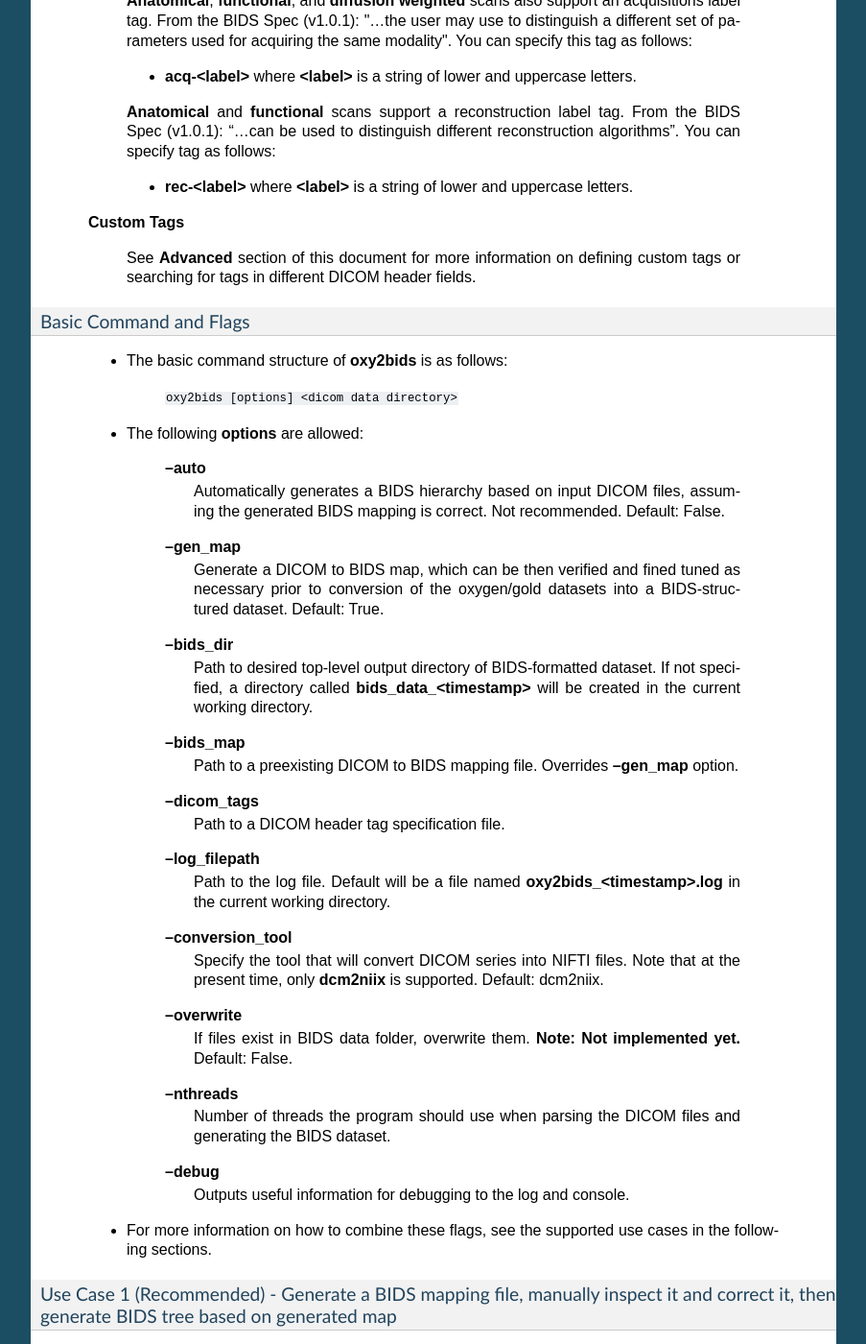
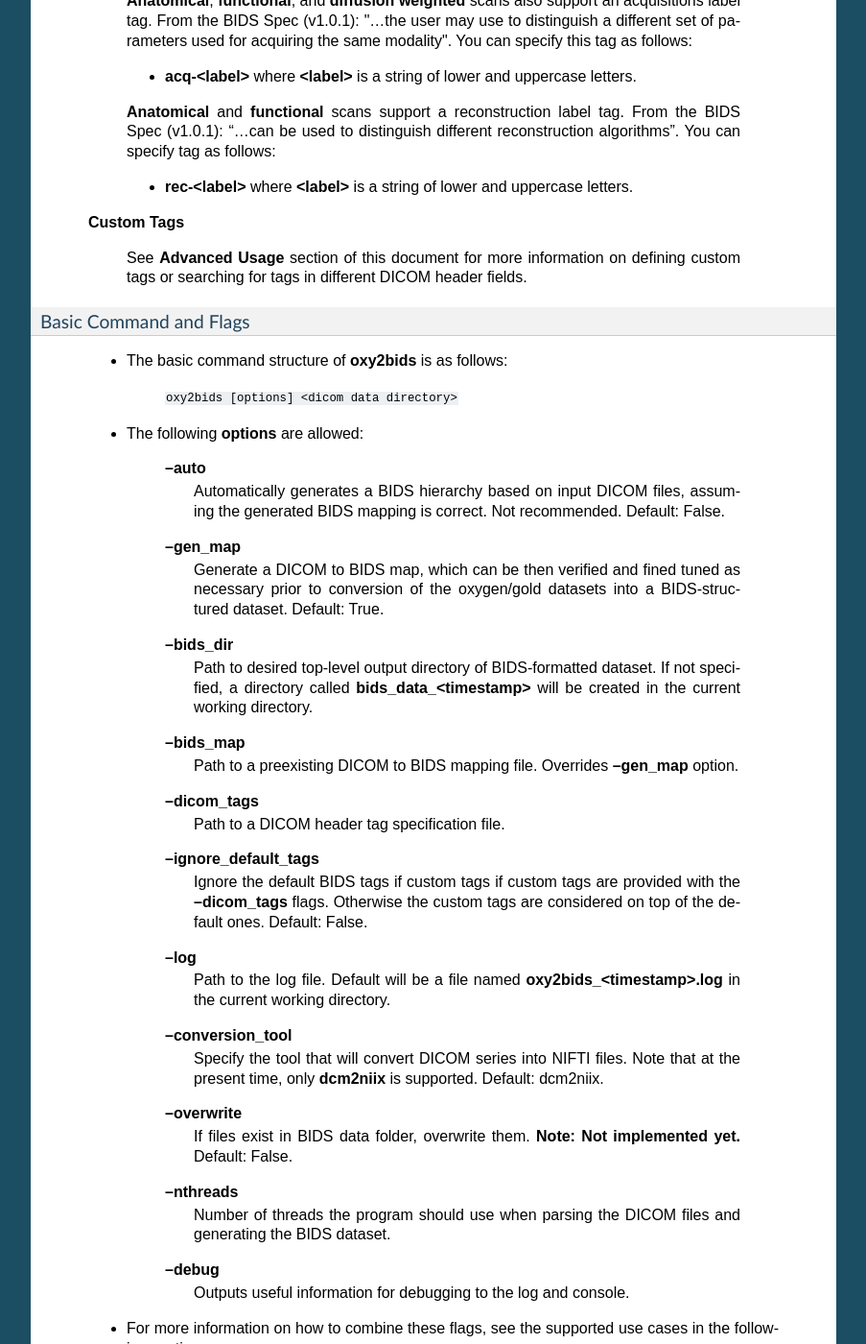
Before and after one commit to nih-fmrif/fmrif_tools, a Sphinx documentation site: the page built from docs/index.rst, in a window 1280 px wide and 1400 px high, scrolled down 2869 px. Shown: the whole window at 96% size, without its empty margins (198-1101 px from the left). Built offline with Sphinx 7.4.7, drawn with Linux system fonts in a browser that asks for light colours.

Commit message:
updated docs

```diff
--- a/docs/index.rst
+++ b/docs/index.rst
@@ -162,7 +162,7 @@
 
     **Custom Tags**
 
-        See **Advanced** section of this document for more information on defining custom
+        See **Advanced Usage** section of this document for more information on defining custom
         tags or searching for tags in different DICOM header fields.
 
 -----------------------
@@ -188,7 +188,11 @@
             Path to a preexisting DICOM to BIDS mapping file. Overrides **--gen_map** option.
         **--dicom_tags**
             Path to a DICOM header tag specification file.
-        **--log_filepath**
+        **--ignore_default_tags**
+            Ignore the default BIDS tags if custom tags if custom tags are
+            provided with the **--dicom_tags** flags. Otherwise the custom tags
+            are considered on top of the default ones. Default: False.
+        **--log**
             Path to the log file. Default will be a file named **oxy2bids_<timestamp>.log** in the current
             working directory.
         **--conversion_tool**
```
